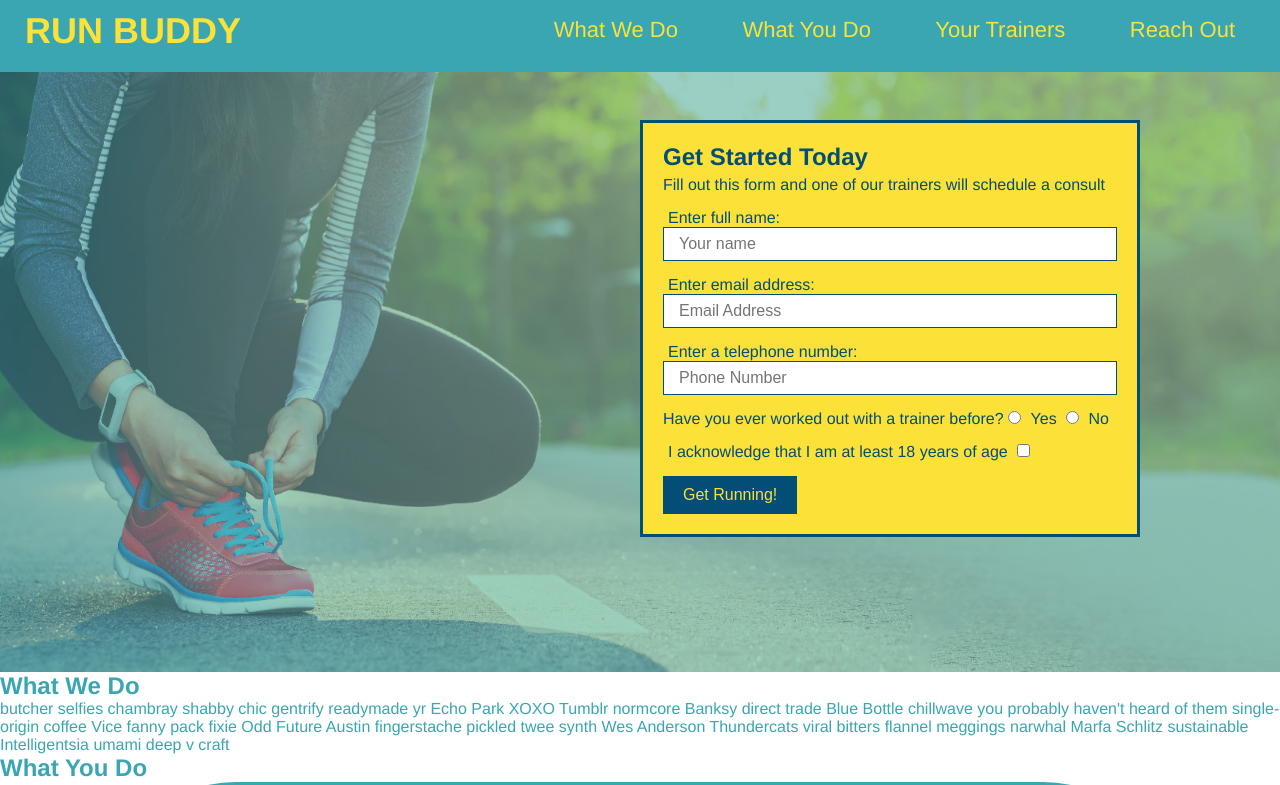
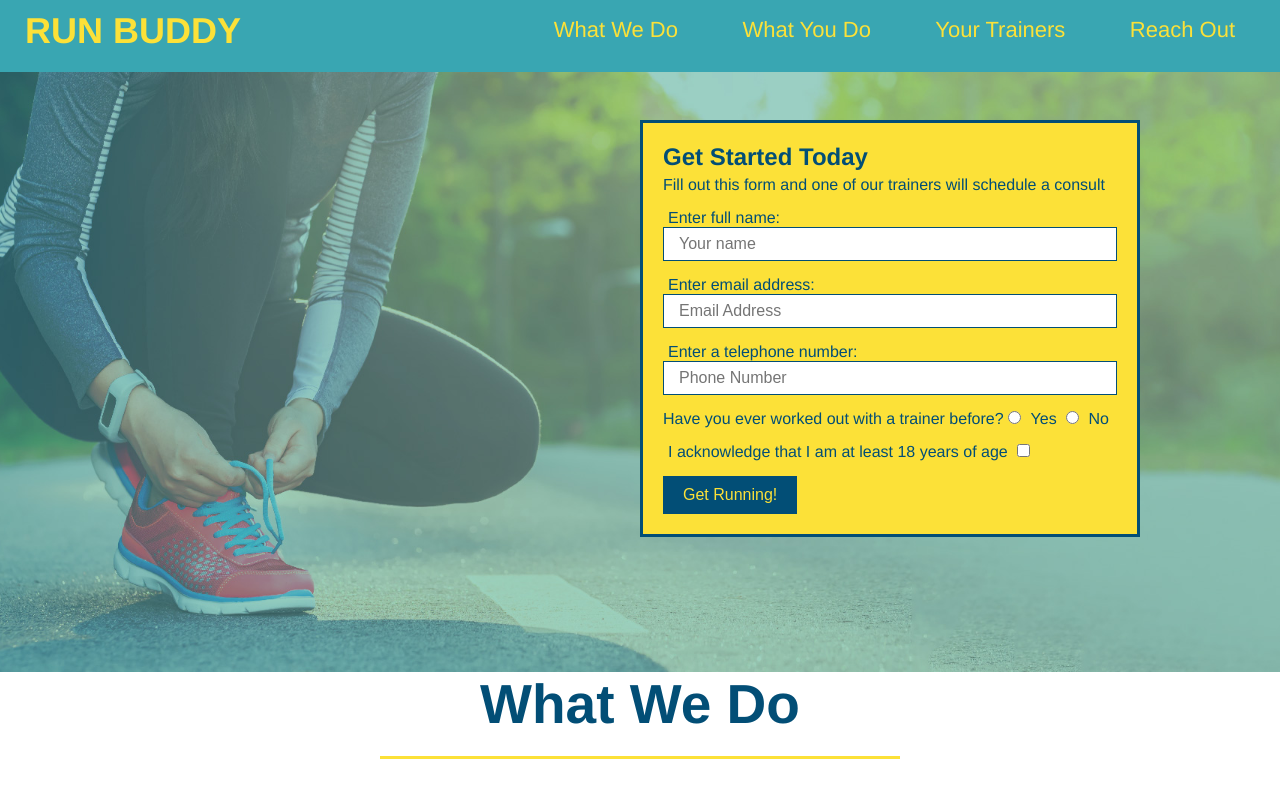
Before and after one commit to chgabs/run-buddy-, a plain HTML site: page index.html in a window 1280 px wide. Shown: the top 785 px of the page. Drawn offline with Linux system fonts and the light colour scheme.

Commit message:
what we do

```diff
--- a/assets/css/style.css
+++ b/assets/css/style.css
@@ -113,3 +113,22 @@ footer {
   padding: 10px 20px;
   font-size: 16px;
 }
+.intro{
+    text-align: center;
+}
+.intro h2 {
+    font-size: 55px;
+    color: #024e76;
+    margin-bottom: 35px;
+    padding: 0 100px 20px 100px;
+    border-bottom: 3px solid;
+    border-color: #fce138;
+    display: inline-block;
+}
+.intro p {
+    line-height: 1.7;
+    color: #39a6b2;
+    width: 80%;
+    font-size: 20px;
+    margin: 0 auto;
+}
--- a/index.html
+++ b/index.html
@@ -83,7 +83,7 @@
     </section>
     <!--END HERO SECTION-->
     <!--'what we do' section-->
-    <section>
+    <section id="what-we-do" class="intro">
       <h2>What We Do</h2>
       <p>
         butcher selfies chambray shabby chic gentrify readymade yr Echo Park
```
